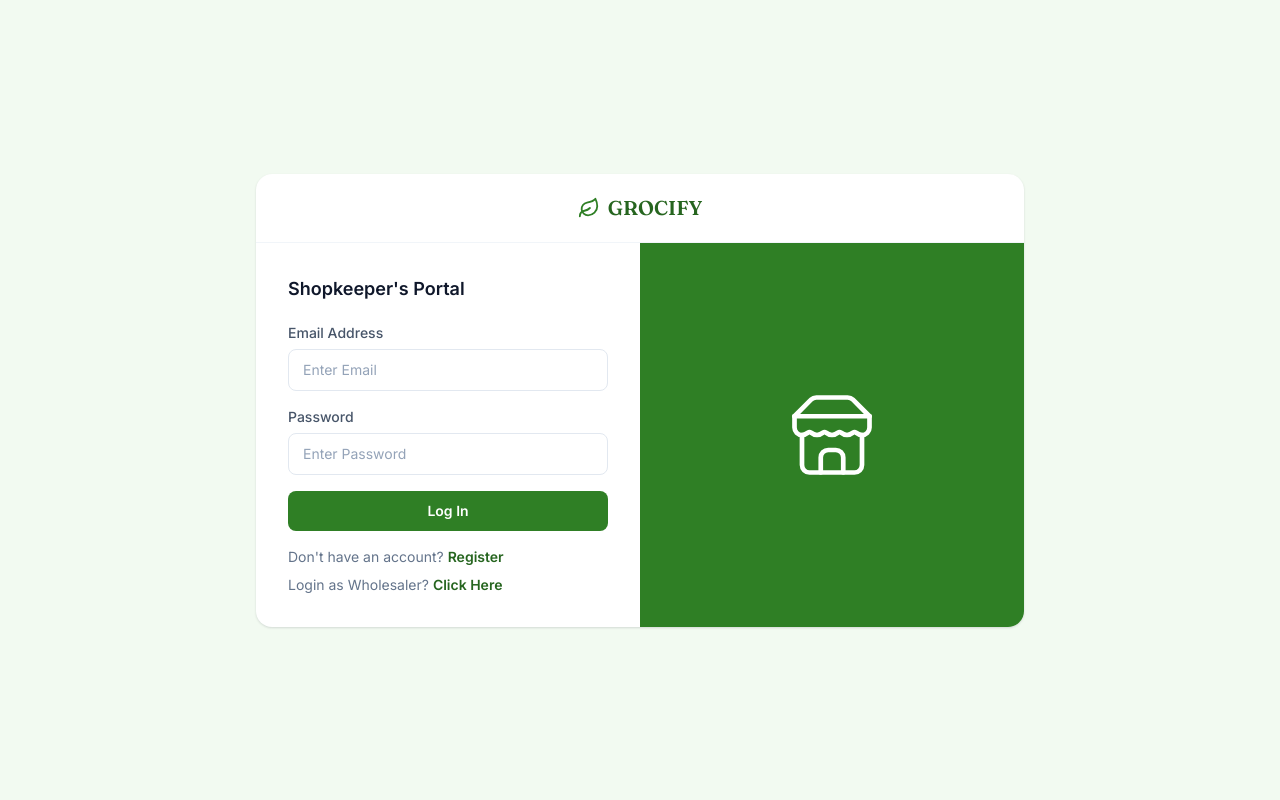
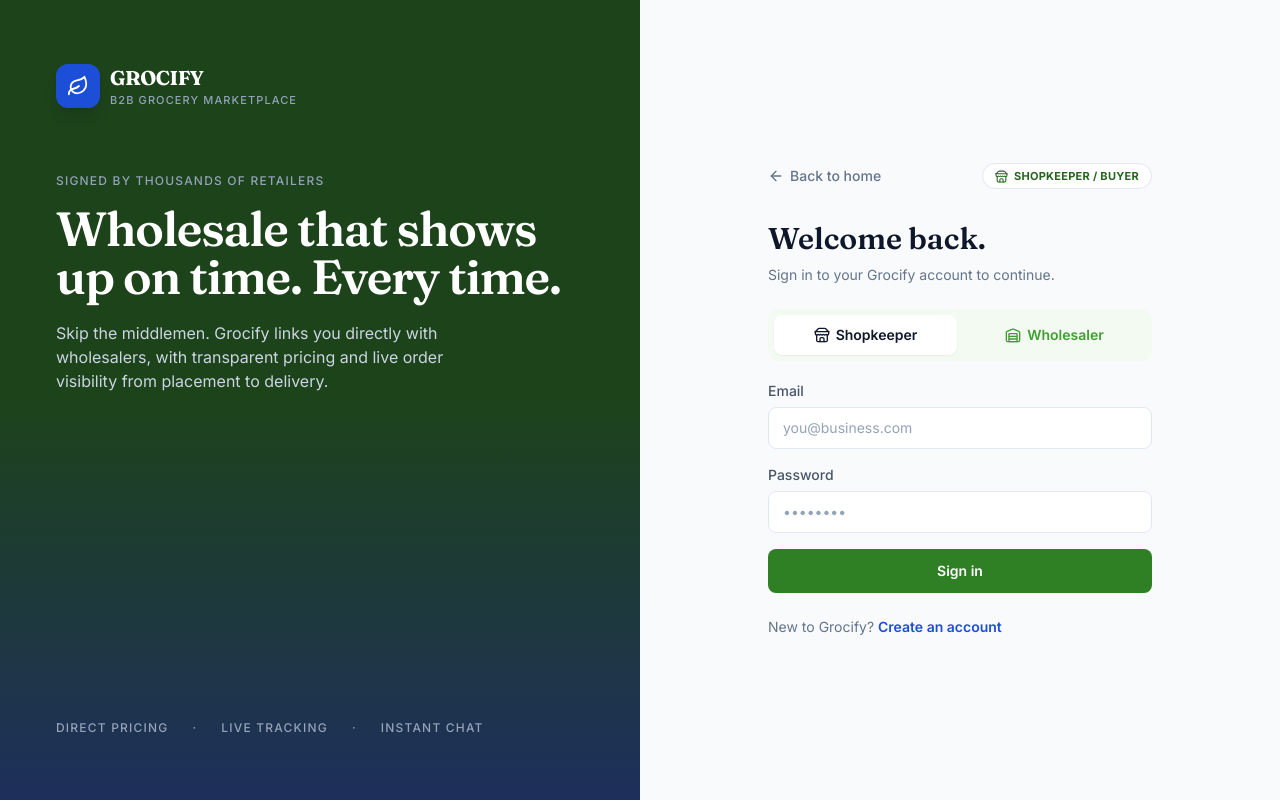
Before and after one commit to omjadhav-dev/GROCIFY, a React (Vite) app in the folder frontend/: page /login/shopkeeper in a window 1280 px wide. Built offline with nearby package versions, Linux system fonts and the light colour scheme; no server answers.

Commit message:
Authentication pages

```diff
--- a/frontend/src/pages/LandingPage.jsx
+++ b/frontend/src/pages/LandingPage.jsx
@@ -13,56 +13,86 @@ const LandingPage = () => {
   }
 
   return (
-    <div className="flex min-h-screen items-center justify-center bg-gradient-to-b from-leaf-50 via-white to-white px-4 py-16">
-      <div className="w-full max-w-3xl text-center">
-        <div className="mb-10">
-          <div className="mx-auto mb-4 flex h-16 w-16 items-center justify-center rounded-2xl bg-leaf-600 text-white shadow-card">
-            <Leaf size={30} />
+    <div className="grid min-h-screen md:grid-cols-2">
+      {/* Left — navy hero */}
+      <div className="relative flex flex-col justify-between overflow-hidden bg-gradient-to-b from-leaf-900 via-leaf-900 to-harvest-900 px-10 py-12 text-white md:px-14 md:py-16">
+        <div>
+          <div className="mb-16 flex items-center gap-2.5">
+            <div className="flex h-11 w-11 items-center justify-center rounded-xl bg-harvest-600 text-white shadow-lg">
+              <Leaf size={22} />
             </div>
-          <h1 className="font-display text-5xl font-semibold tracking-tight text-leaf-800">GROCIFY</h1>
-          <p className="mt-3 text-slate-500">B2B Grocery Platform — Connecting Shopkeepers &amp; Wholesalers</p>
+            <div>
+              <div className="font-display text-xl font-bold tracking-tight">GROCIFY</div>
+              <div className="text-[11px] font-medium uppercase tracking-widest text-slate-400">
+                B2B GROCERY MARKETPLACE
+              </div>
+            </div>
           </div>
 
-        <div className="flex flex-wrap justify-center gap-6">
+          <p className="mb-4 text-xs font-medium uppercase tracking-widest text-slate-400">
+            Two-sided by design
+          </p>
+          <h1 className="font-display text-4xl font-semibold leading-tight tracking-tight md:text-5xl">
+            One platform for wholesalers and the shops they supply.
+          </h1>
+          <p className="mt-5 max-w-md text-slate-300">
+            Wholesalers list what they have, shopkeepers order what they need — with real
+            approvals, live order tracking, and instant chat in between.
+          </p>
+        </div>
+
+        <div className="flex flex-wrap gap-x-6 gap-y-2 text-xs font-medium uppercase tracking-widest text-slate-400">
+          <span>Direct Pricing</span>
+          <span>·</span>
+          <span>Live Tracking</span>
+          <span>·</span>
+          <span>Instant Chat</span>
+        </div>
+      </div>
+
+      {/* Right — cream panel with portal choice */}
+      <div className="flex items-center justify-center bg-cream-50 px-6 py-16 md:px-14">
+        <div className="w-full max-w-md">
+          <h2 className="font-display text-3xl font-semibold text-slate-900">Get started</h2>
+          <p className="mt-2 text-sm text-slate-500">Choose how you'll use Grocify.</p>
+
+          <div className="mt-8 space-y-4">
             <button
               onClick={() => navigate('/login/shopkeeper')}
-            className="group card w-72 text-left transition hover:border-leaf-400 hover:shadow-lg"
+              className="group flex w-full items-center gap-4 rounded-2xl border border-slate-200 bg-white p-5 text-left shadow-card transition hover:border-harvest-400 hover:shadow-lg"
             >
-            <div className="mb-4 flex h-12 w-12 items-center justify-center rounded-xl bg-leaf-50 text-leaf-600">
-              <Store size={24} />
+              <div className="flex h-12 w-12 shrink-0 items-center justify-center rounded-xl bg-leaf-50 text-leaf-700">
+                <Store size={22} />
               </div>
-            <h2 className="mb-1.5 text-lg font-semibold text-slate-900">Shopkeeper Portal</h2>
-            <p className="mb-5 text-sm text-slate-500">
-              Browse products from wholesalers, place bulk orders, and track deliveries.
-            </p>
-            <span className="btn-primary w-full">
-              Login as Shopkeeper <ArrowRight size={16} />
-            </span>
+              <div className="min-w-0 flex-1">
+                <h3 className="text-base font-semibold text-slate-900">Shopkeeper</h3>
+                <p className="text-sm text-slate-500">Browse products and place orders</p>
+              </div>
+              <ArrowRight size={18} className="shrink-0 text-slate-300 transition group-hover:text-harvest-600" />
             </button>
 
             <button
               onClick={() => navigate('/login/wholesaler')}
-            className="group card w-72 text-left transition hover:border-harvest-500 hover:shadow-lg"
+              className="group flex w-full items-center gap-4 rounded-2xl border border-slate-200 bg-white p-5 text-left shadow-card transition hover:border-harvest-400 hover:shadow-lg"
             >
-            <div className="mb-4 flex h-12 w-12 items-center justify-center rounded-xl bg-harvest-50 text-harvest-500">
-              <Warehouse size={24} />
+              <div className="flex h-12 w-12 shrink-0 items-center justify-center rounded-xl bg-leaf-50 text-leaf-700">
+                <Warehouse size={22} />
               </div>
-            <h2 className="mb-1.5 text-lg font-semibold text-slate-900">Wholesaler Portal</h2>
-            <p className="mb-5 text-sm text-slate-500">
-              List your products, manage inventory, and fulfill orders from shopkeepers.
-            </p>
-            <span className="btn-primary w-full">
-              Login as Wholesaler <ArrowRight size={16} />
-            </span>
+              <div className="min-w-0 flex-1">
+                <h3 className="text-base font-semibold text-slate-900">Wholesaler</h3>
+                <p className="text-sm text-slate-500">List products and fulfill orders</p>
+              </div>
+              <ArrowRight size={18} className="shrink-0 text-slate-300 transition group-hover:text-harvest-600" />
             </button>
           </div>
 
           <p className="mt-8 text-sm text-slate-500">
             New here?{' '}
-          <button onClick={() => navigate('/register')} className="font-semibold text-leaf-700 hover:underline">
+            <button onClick={() => navigate('/register')} className="font-semibold text-harvest-600 hover:underline">
               Create an account
             </button>
           </p>
+        </div>
       </div>
     </div>
   );
--- a/frontend/src/pages/LoginPage.jsx
+++ b/frontend/src/pages/LoginPage.jsx
@@ -1,6 +1,6 @@
 import React, { useState } from 'react';
 import { useNavigate, useParams, Link } from 'react-router-dom';
-import { Leaf, Store, Warehouse, AlertTriangle } from 'lucide-react';
+import { Leaf, Store, Warehouse, AlertTriangle, ArrowLeft } from 'lucide-react';
 import { useAuth } from '../context/AuthContext';
 import API from '../api';
 
@@ -14,7 +14,6 @@ const LoginPage = () => {
   const [loading, setLoading] = useState(false);
 
   const isWholesaler = type === 'wholesaler';
-  const portalLabel = isWholesaler ? "Wholesaler's Portal" : "Shopkeeper's Portal";
 
   const handleChange = (e) => setFormData({ ...formData, [e.target.name]: e.target.value });
 
@@ -34,31 +33,95 @@ const LoginPage = () => {
   };
 
   return (
-    <div className="flex min-h-screen items-center justify-center bg-leaf-50 px-4 py-10">
-      <div className="w-full max-w-3xl overflow-hidden rounded-2xl bg-white shadow-card">
-        <div className="flex items-center justify-center gap-2 border-b border-slate-100 py-5">
-          <Leaf className="text-leaf-600" size={22} />
-          <h1 className="font-display text-xl font-semibold text-leaf-700">GROCIFY</h1>
+    <div className="grid min-h-screen md:grid-cols-2">
+      {/* Left — navy hero */}
+      <div className="relative hidden flex-col justify-between overflow-hidden bg-gradient-to-b from-leaf-900 via-leaf-900 to-harvest-900 px-14 py-16 text-white md:flex">
+        <div>
+          <div className="mb-16 flex items-center gap-2.5">
+            <div className="flex h-11 w-11 items-center justify-center rounded-xl bg-harvest-600 text-white shadow-lg">
+              <Leaf size={22} />
+            </div>
+            <div>
+              <div className="font-display text-xl font-bold tracking-tight">GROCIFY</div>
+              <div className="text-[11px] font-medium uppercase tracking-widest text-slate-400">
+                B2B GROCERY MARKETPLACE
+              </div>
+            </div>
           </div>
 
-        <div className="grid md:grid-cols-2">
-          <div className="p-8">
-            <h3 className="mb-5 text-lg font-semibold text-slate-900">{portalLabel}</h3>
+          <p className="mb-4 text-xs font-medium uppercase tracking-widest text-slate-400">
+            Signed by thousands of retailers
+          </p>
+          <h1 className="font-display text-4xl font-semibold leading-tight tracking-tight lg:text-5xl">
+            Wholesale that shows up on time. Every time.
+          </h1>
+          <p className="mt-5 max-w-md text-slate-300">
+            Skip the middlemen. Grocify links you directly with wholesalers, with transparent
+            pricing and live order visibility from placement to delivery.
+          </p>
+        </div>
+
+        <div className="flex flex-wrap gap-x-6 gap-y-2 text-xs font-medium uppercase tracking-widest text-slate-400">
+          <span>Direct Pricing</span>
+          <span>·</span>
+          <span>Live Tracking</span>
+          <span>·</span>
+          <span>Instant Chat</span>
+        </div>
+      </div>
+
+      {/* Right — cream form panel */}
+      <div className="flex flex-col justify-center bg-cream-50 px-6 py-12 sm:px-14">
+        <div className="mx-auto w-full max-w-sm">
+          <div className="mb-8 flex items-center justify-between">
+            <button
+              onClick={() => navigate('/')}
+              className="flex items-center gap-1.5 text-sm font-medium text-slate-500 hover:text-slate-800"
+            >
+              <ArrowLeft size={16} /> Back to home
+            </button>
+            <span className="flex items-center gap-1.5 rounded-full border border-slate-200 bg-white px-3 py-1 text-[11px] font-bold uppercase tracking-wide text-leaf-700">
+              {isWholesaler ? <Warehouse size={13} /> : <Store size={13} />}
+              {isWholesaler ? 'Wholesaler / Seller' : 'Shopkeeper / Buyer'}
+            </span>
+          </div>
+
+          <h2 className="font-display text-3xl font-semibold text-slate-900">Welcome back.</h2>
+          <p className="mt-2 text-sm text-slate-500">Sign in to your Grocify account to continue.</p>
+
+          <div className="mt-6 grid grid-cols-2 gap-1.5 rounded-xl bg-leaf-50 p-1.5">
+            <Link
+              to="/login/shopkeeper"
+              className={`flex items-center justify-center gap-1.5 rounded-lg py-2.5 text-sm font-semibold transition-colors ${
+                !isWholesaler ? 'bg-white text-slate-900 shadow-sm' : 'text-leaf-500'
+              }`}
+            >
+              <Store size={16} /> Shopkeeper
+            </Link>
+            <Link
+              to="/login/wholesaler"
+              className={`flex items-center justify-center gap-1.5 rounded-lg py-2.5 text-sm font-semibold transition-colors ${
+                isWholesaler ? 'bg-white text-slate-900 shadow-sm' : 'text-leaf-500'
+              }`}
+            >
+              <Warehouse size={16} /> Wholesaler
+            </Link>
+          </div>
 
           {error && (
-              <p className="mb-4 flex items-start gap-2 rounded-lg bg-red-50 px-3.5 py-2.5 text-sm text-red-600">
+            <p className="mt-5 flex items-start gap-2 rounded-lg bg-red-50 px-3.5 py-2.5 text-sm text-red-600">
               <AlertTriangle size={16} className="mt-0.5 shrink-0" /> {error}
             </p>
           )}
 
-            <form onSubmit={handleSubmit} className="space-y-4">
+          <form onSubmit={handleSubmit} className="mt-5 space-y-4">
             <div>
-                <label className="form-label">Email Address</label>
+              <label className="form-label">Email</label>
               <input
                 className="form-input"
                 type="email"
                 name="email"
-                  placeholder="Enter Email"
+                placeholder="you@business.com"
                 value={formData.email}
                 onChange={handleChange}
                 required
@@ -71,35 +134,24 @@ const LoginPage = () => {
                 className="form-input"
                 type="password"
                 name="password"
-                  placeholder="Enter Password"
+                placeholder="••••••••"
                 value={formData.password}
                 onChange={handleChange}
                 required
               />
             </div>
 
-              <button className="btn-primary w-full" type="submit" disabled={loading}>
-                {loading ? 'Logging in...' : 'Log In'}
+            <button className="btn-primary w-full py-3" type="submit" disabled={loading}>
+              {loading ? 'Signing in...' : 'Sign in'}
             </button>
           </form>
 
-            <p className="mt-4 text-sm text-slate-500">
-              Don't have an account?{' '}
-              <Link to="/register" className="font-semibold text-leaf-700 hover:underline">
-                Register
+          <p className="mt-6 text-sm text-slate-500">
+            New to Grocify?{' '}
+            <Link to="/register" className="font-semibold text-harvest-600 hover:underline">
+              Create an account
             </Link>
           </p>
-            <p className="mt-2 text-sm text-slate-500">
-              {isWholesaler ? 'Login as Shopkeeper?' : 'Login as Wholesaler?'}{' '}
-              <Link to={`/login/${isWholesaler ? 'shopkeeper' : 'wholesaler'}`} className="font-semibold text-leaf-700 hover:underline">
-                Click Here
-              </Link>
-            </p>
-          </div>
-
-          <div className="hidden items-center justify-center bg-leaf-600 p-8 md:flex">
-            {isWholesaler ? <Warehouse className="text-white" size={90} strokeWidth={1.25} /> : <Store className="text-white" size={90} strokeWidth={1.25} />}
-          </div>
         </div>
       </div>
     </div>
--- a/frontend/src/pages/RegisterPage.jsx
+++ b/frontend/src/pages/RegisterPage.jsx
@@ -1,16 +1,24 @@
 import React, { useState } from 'react';
 import { useNavigate, Link } from 'react-router-dom';
-import { Leaf, AlertTriangle } from 'lucide-react';
+import { Leaf, Store, Warehouse, AlertTriangle, ArrowLeft, Check } from 'lucide-react';
 import { useAuth } from '../context/AuthContext';
 import API from '../api';
+
+const FEATURES = [
+  'Verified wholesaler catalogue',
+  'Bulk-tier automatic pricing',
+  'Real-time order & delivery tracking',
+  'Instant in-app chat',
+];
 
 const RegisterPage = () => {
   const navigate = useNavigate();
   const { login } = useAuth();
 
   const [formData, setFormData] = useState({
-    type: '',
+    type: 'shopkeeper',
     name: '',
+    businessName: '',
     email: '',
     mobile: '',
     address: '',
@@ -20,12 +28,12 @@ const RegisterPage = () => {
   const [loading, setLoading] = useState(false);
 
   const handleChange = (e) => setFormData({ ...formData, [e.target.name]: e.target.value });
+  const setType = (type) => setFormData({ ...formData, type });
 
   const handleSubmit = async (e) => {
     e.preventDefault();
     setError('');
 
-    if (!formData.type) return setError('Please select an account type');
     if (formData.password.length < 6) return setError('Password must be at least 6 characters');
 
     setLoading(true);
@@ -41,16 +49,55 @@ const RegisterPage = () => {
   };
 
   return (
-    <div className="flex min-h-screen items-center justify-center bg-leaf-50 px-4 py-10">
-      <div className="w-full max-w-3xl overflow-hidden rounded-2xl bg-white shadow-card">
-        <div className="grid md:grid-cols-2">
-          <div className="p-8">
-            <div className="mb-1 flex items-center gap-2">
-              <Leaf className="text-leaf-600" size={20} />
-              <h1 className="font-display text-lg font-semibold text-leaf-700">Welcome to Grocify</h1>
+    <div className="min-h-screen bg-cream-50 px-6 py-10 sm:px-10 lg:px-16">
+      <button
+        onClick={() => navigate('/')}
+        className="mb-10 flex items-center gap-1.5 text-sm font-medium text-slate-500 hover:text-slate-800"
+      >
+        <ArrowLeft size={16} /> Back to home
+      </button>
+
+      <div className="mx-auto grid max-w-5xl gap-12 lg:grid-cols-2 lg:items-start">
+        {/* Left — pitch */}
+        <div>
+          <div className="mb-6 flex items-center gap-2.5">
+            <div className="flex h-11 w-11 items-center justify-center rounded-xl bg-harvest-600 text-white shadow-lg">
+              <Leaf size={20} />
             </div>
-            <h3 className="mb-5 mt-3 text-lg font-semibold text-slate-900">Create New Account</h3>
+            <div>
+              <div className="font-display text-lg font-bold tracking-tight text-slate-900">GROCIFY</div>
+              <div className="text-[11px] font-medium uppercase tracking-widest text-slate-400">
+                B2B GROCERY MARKETPLACE
+              </div>
+            </div>
+          </div>
 
+          <h1 className="font-display text-4xl font-semibold leading-tight tracking-tight text-slate-900">
+            Set up your business account.
+          </h1>
+          <p className="mt-4 max-w-md text-slate-500">
+            Two minutes and you're ready to trade — no credit card, no onboarding call.
+          </p>
+
+          <div className="mt-8 max-w-md rounded-2xl border border-slate-200 bg-white p-6 shadow-card">
+            <p className="mb-4 text-xs font-semibold uppercase tracking-widest text-slate-400">
+              Included on every account
+            </p>
+            <ul className="space-y-3">
+              {FEATURES.map((f) => (
+                <li key={f} className="flex items-start gap-2.5 text-sm text-slate-700">
+                  <span className="mt-0.5 flex h-4 w-4 shrink-0 items-center justify-center rounded-full bg-leaf-50 text-leaf-700">
+                    <Check size={11} strokeWidth={3} />
+                  </span>
+                  {f}
+                </li>
+              ))}
+            </ul>
+          </div>
+        </div>
+
+        {/* Right — floating form card */}
+        <div className="rounded-2xl border border-slate-200 bg-white p-7 shadow-card sm:p-8">
           {error && (
             <p className="mb-4 flex items-start gap-2 rounded-lg bg-red-50 px-3.5 py-2.5 text-sm text-red-600">
               <AlertTriangle size={16} className="mt-0.5 shrink-0" /> {error}
@@ -59,55 +106,116 @@ const RegisterPage = () => {
 
           <form onSubmit={handleSubmit} className="space-y-4">
             <div>
-                <label className="form-label">Register As</label>
-                <select className="form-input" name="type" value={formData.type} onChange={handleChange} required>
-                  <option value="" disabled>Select Account Type</option>
-                  <option value="shopkeeper">Shopkeeper</option>
-                  <option value="wholesaler">Wholesaler</option>
-                </select>
+              <label className="form-label">I am a</label>
+              <div className="grid grid-cols-2 gap-1.5 rounded-xl bg-leaf-50 p-1.5">
+                <button
+                  type="button"
+                  onClick={() => setType('shopkeeper')}
+                  className={`flex items-center justify-center gap-1.5 rounded-lg py-2.5 text-sm font-semibold transition-colors ${
+                    formData.type === 'shopkeeper' ? 'bg-white text-slate-900 shadow-sm' : 'text-leaf-500'
+                  }`}
+                >
+                  <Store size={16} /> Shopkeeper (Buyer)
+                </button>
+                <button
+                  type="button"
+                  onClick={() => setType('wholesaler')}
+                  className={`flex items-center justify-center gap-1.5 rounded-lg py-2.5 text-sm font-semibold transition-colors ${
+                    formData.type === 'wholesaler' ? 'bg-white text-slate-900 shadow-sm' : 'text-leaf-500'
+                  }`}
+                >
+                  <Warehouse size={16} /> Wholesaler (Seller)
+                </button>
+              </div>
             </div>
 
+            <div className="grid gap-4 sm:grid-cols-2">
               <div>
-                <label className="form-label">Full Name / Business Name</label>
-                <input className="form-input" name="name" placeholder="Enter Name" value={formData.name} onChange={handleChange} required />
+                <label className="form-label">Full Name</label>
+                <input
+                  className="form-input"
+                  name="name"
+                  placeholder="Your name"
+                  value={formData.name}
+                  onChange={handleChange}
+                  required
+                />
+              </div>
+              <div>
+                <label className="form-label">Business Name</label>
+                <input
+                  className="form-input"
+                  name="businessName"
+                  placeholder="Firm / Store name"
+                  value={formData.businessName}
+                  onChange={handleChange}
+                />
+              </div>
             </div>
 
+            <div className="grid gap-4 sm:grid-cols-2">
               <div>
-                <label className="form-label">Email Address</label>
-                <input className="form-input" type="email" name="email" placeholder="Enter Email" value={formData.email} onChange={handleChange} required />
+                <label className="form-label">Email</label>
+                <input
+                  className="form-input"
+                  type="email"
+                  name="email"
+                  placeholder="you@business.com"
+                  value={formData.email}
+                  onChange={handleChange}
+                  required
+                />
               </div>
-
               <div>
-                <label className="form-label">Mobile Number</label>
-                <input className="form-input" name="mobile" placeholder="Enter Mobile" value={formData.mobile} onChange={handleChange} required />
+                <label className="form-label">Mobile</label>
+                <input
+                  className="form-input"
+                  name="mobile"
+                  placeholder="+91"
+                  value={formData.mobile}
+                  onChange={handleChange}
+                  required
+                />
+              </div>
             </div>
 
             <div>
               <label className="form-label">Business Address</label>
-                <input className="form-input" name="address" placeholder="Enter Address" value={formData.address} onChange={handleChange} required />
+              <textarea
+                className="form-input resize-y"
+                name="address"
+                rows={2}
+                placeholder="Shop no, street, city, PIN"
+                value={formData.address}
+                onChange={handleChange}
+                required
+              />
             </div>
 
             <div>
-                <label className="form-label">Password</label>
-                <input className="form-input" type="password" name="password" placeholder="Create Password (min 6 chars)" value={formData.password} onChange={handleChange} required />
+              <label className="form-label">Password (min 6)</label>
+              <input
+                className="form-input"
+                type="password"
+                name="password"
+                placeholder="••••••••"
+                value={formData.password}
+                onChange={handleChange}
+                required
+              />
             </div>
 
-              <button className="btn-primary w-full" type="submit" disabled={loading}>
-                {loading ? 'Registering...' : 'Register'}
+            <button className="btn-primary w-full py-3" type="submit" disabled={loading}>
+              {loading ? 'Creating account...' : 'Create Grocify account'}
             </button>
           </form>
 
-            <p className="mt-4 text-sm text-slate-500">
+          <p className="mt-5 text-center text-sm text-slate-500">
             Already have an account?{' '}
-              <Link to="/login/shopkeeper" className="font-semibold text-leaf-700 hover:underline">
-                Login
+            <Link to="/login/shopkeeper" className="font-semibold text-harvest-600 hover:underline">
+              Sign in
             </Link>
           </p>
-          </div>
-
-          <div className="hidden items-center justify-center bg-leaf-600 p-8 md:flex">
-            <Leaf className="text-white" size={90} strokeWidth={1.25} />
-          </div>
         </div>
       </div>
     </div>
```
Lines whose indentation alone changed are shown as unchanged.
